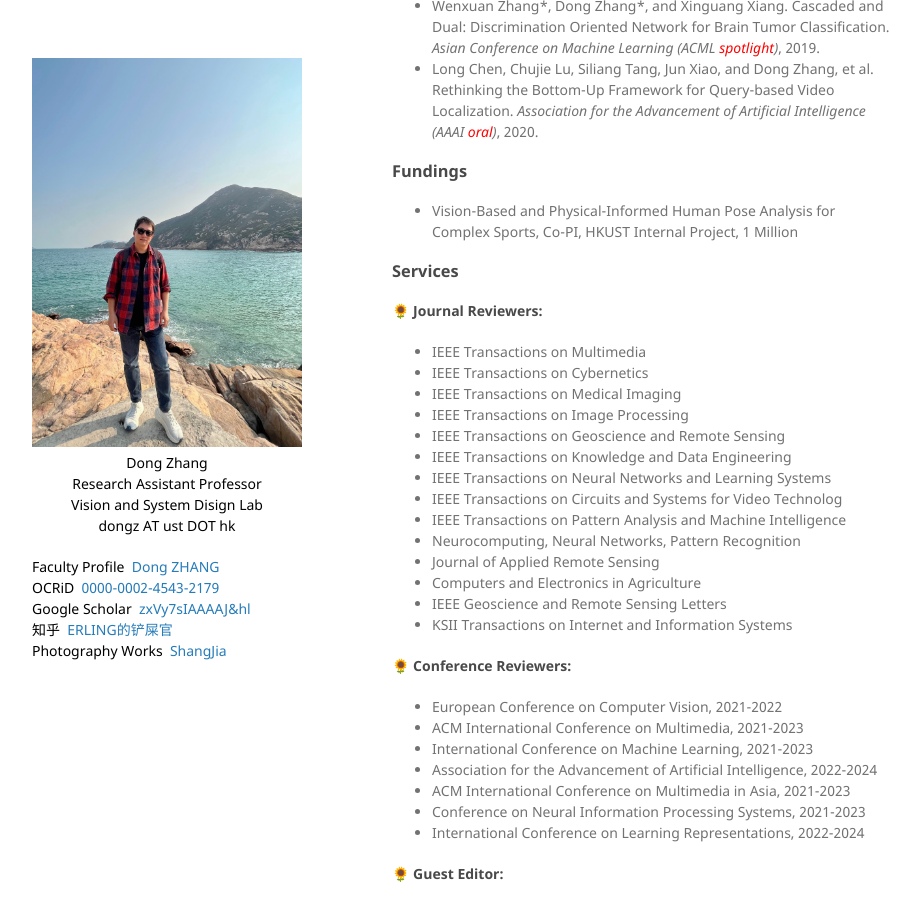
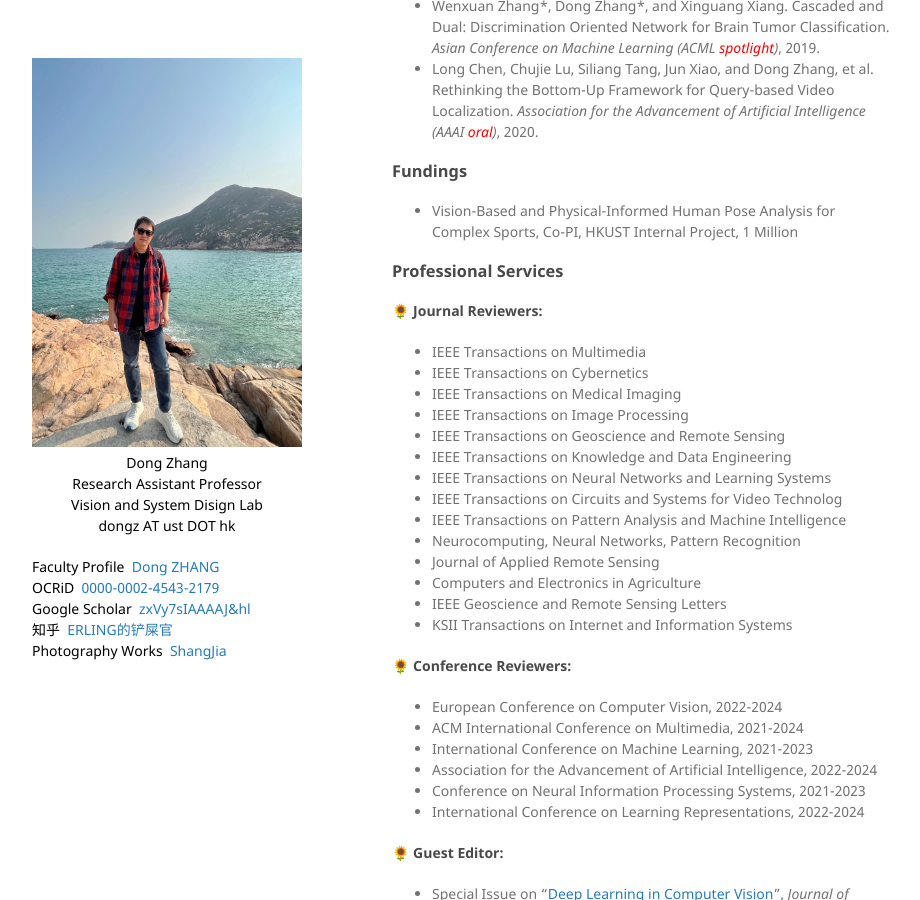
Before and after one commit to ZHANGDONG-NJUST/zhangdong-njust.github.io, a Jekyll site: the page built from index.md, in a window 1280 px wide and 900 px high, scrolled down 3172 px. Shown: the whole window, without its empty margins (178-1098 px from the left). Built offline with Jekyll 4.4.1, drawn with Linux system fonts in a browser that asks for light colours; our own code applies the rules of GitHub Pages for plain Markdown files.

Commit message:
Update index.md

```diff
--- a/index.md
+++ b/index.md
@@ -62,7 +62,7 @@
 ### Fundings
 - Vision-Based and Physical-Informed Human Pose Analysis for Complex Sports, Co-PI, HKUST Internal Project, 1 Million
 
-### Services
+### Professional Services
 #### 🌻 Journal Reviewers:
 - IEEE Transactions on Multimedia
 - IEEE Transactions on Cybernetics
@@ -80,11 +80,10 @@
 - KSII Transactions on Internet and Information Systems
 
 #### 🌻 Conference Reviewers:
-- European Conference on Computer Vision, 2021-2022
-- ACM International Conference on Multimedia, 2021-2023
+- European Conference on Computer Vision, 2022-2024
+- ACM International Conference on Multimedia, 2021-2024
 - International Conference on Machine Learning, 2021-2023
 - Association for the Advancement of Artificial Intelligence, 2022-2024
-- ACM International Conference on Multimedia in Asia, 2021-2023
 - Conference on Neural Information Processing Systems, 2021-2023
 - International Conference on Learning Representations, 2022-2024
 
```
